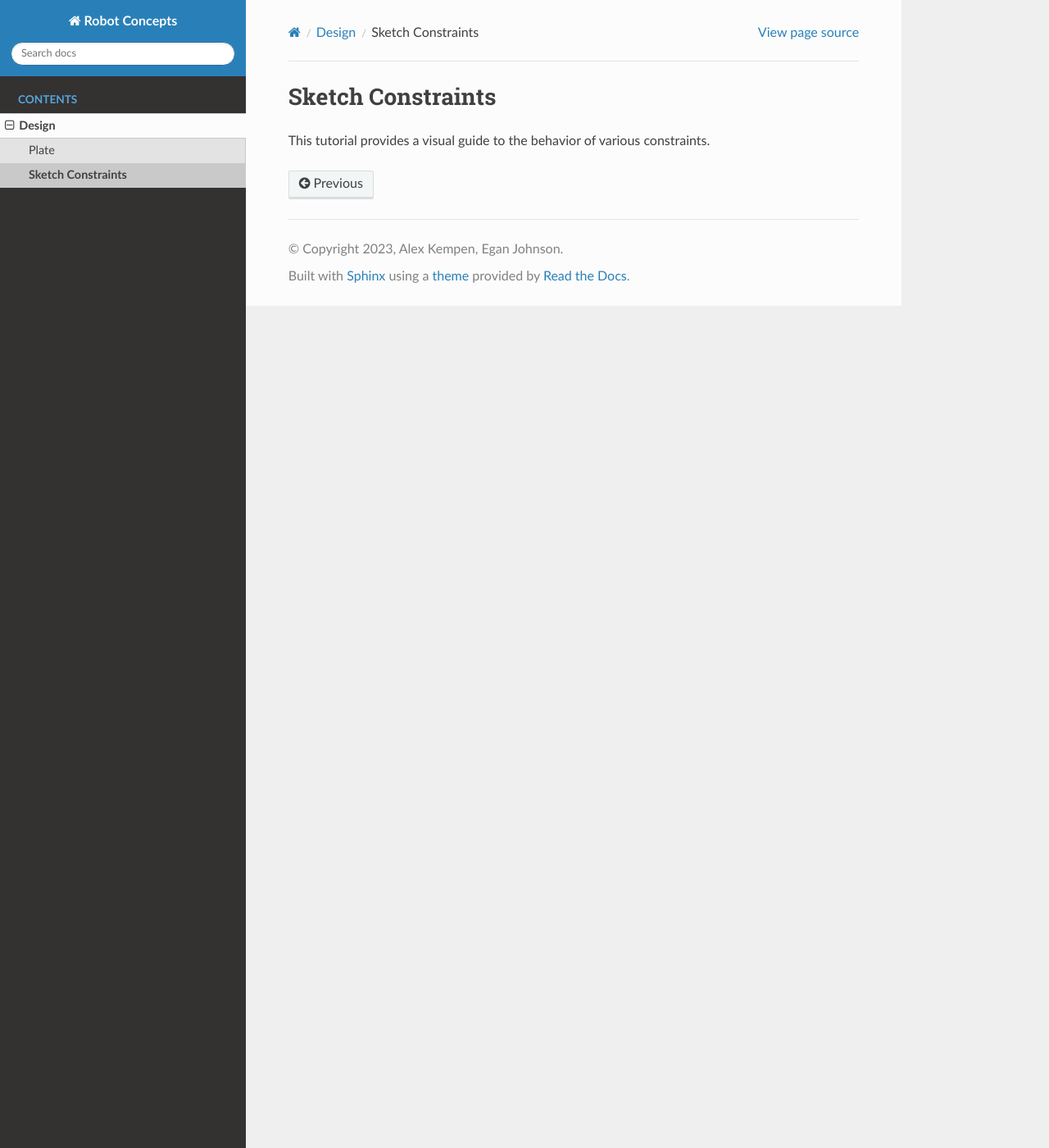
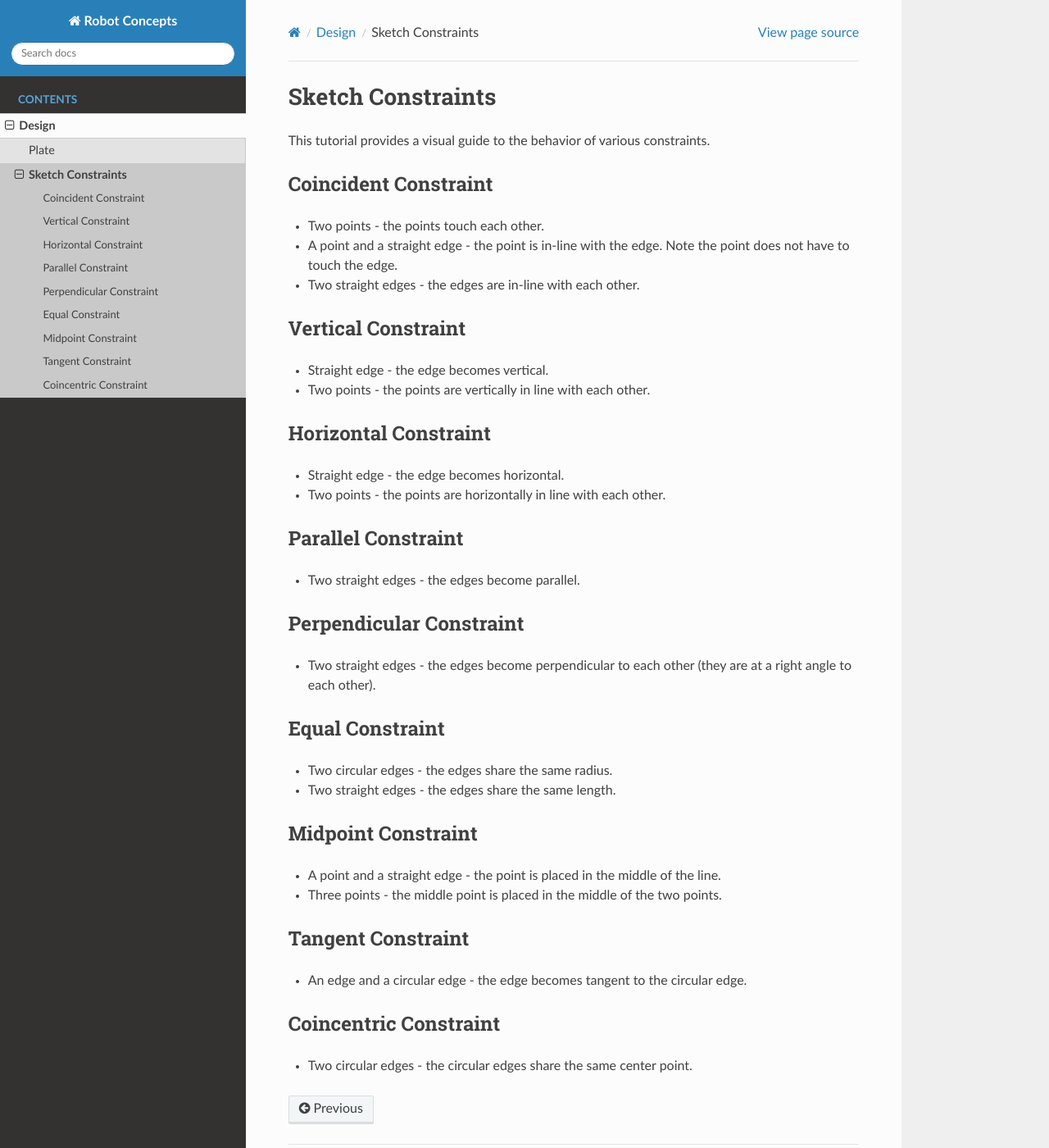
Before and after one commit to robot-education/robot-handbook, a Sphinx documentation site: the page built from source/design/sketch-constraints/sketch-constraints.md, in a window 1280 px wide and 1400 px high. Shown: the whole window at 82% size. Built offline with Sphinx 7.4.7 and the Read the Docs theme 2.0.0, drawn with Linux system fonts in a browser that asks for light colours.

Commit message:
Added basic sketch constraint text

```diff
--- a/source/design/sketch-constraints/sketch-constraints.md
+++ b/source/design/sketch-constraints/sketch-constraints.md
@@ -1,2 +1,38 @@
 # Sketch Constraints
 This tutorial provides a visual guide to the behavior of various constraints.
+
+## Coincident Constraint
+* Two points - the points touch each other.
+* A point and a straight edge - the point is in-line with the edge. Note the point does not have to touch the edge.
+* Two straight edges - the edges are in-line with each other.
+
+## Vertical Constraint
+* Straight edge - the edge becomes vertical.
+* Two points - the points are vertically in line with each other.
+
+## Horizontal Constraint
+* Straight edge - the edge becomes horizontal.
+* Two points - the points are horizontally in line with each other.
+
+## Parallel Constraint
+* Two straight edges - the edges become parallel.
+
+## Perpendicular Constraint
+* Two straight edges - the edges become perpendicular to each other (they are at a right angle to each other).
+
+## Equal Constraint
+* Two circular edges - the edges share the same radius.
+* Two straight edges - the edges share the same length.
+
+## Midpoint Constraint
+* A point and a straight edge - the point is placed in the middle of the line.
+* Three points - the middle point is placed in the middle of the two points.
+
+
+## Tangent Constraint
+<!-- curved edge? circle or arc? circular edge? -->
+* An edge and a circular edge - the edge becomes tangent to the circular edge.
+
+
+## Coincentric Constraint
+* Two circular edges - the circular edges share the same center point.
```
Also changed, not shown: 1 other file.
